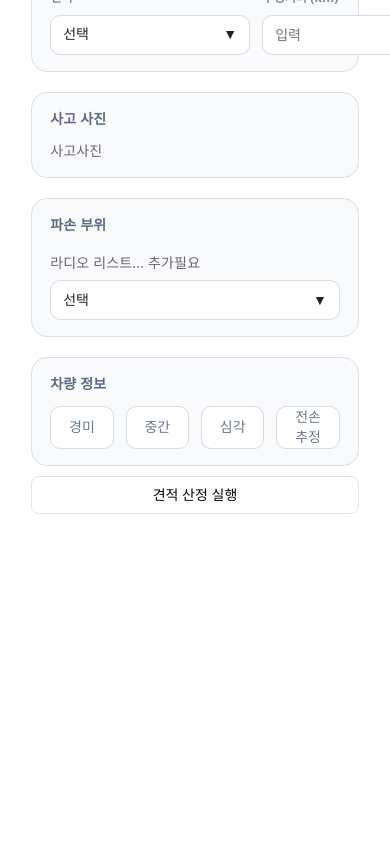
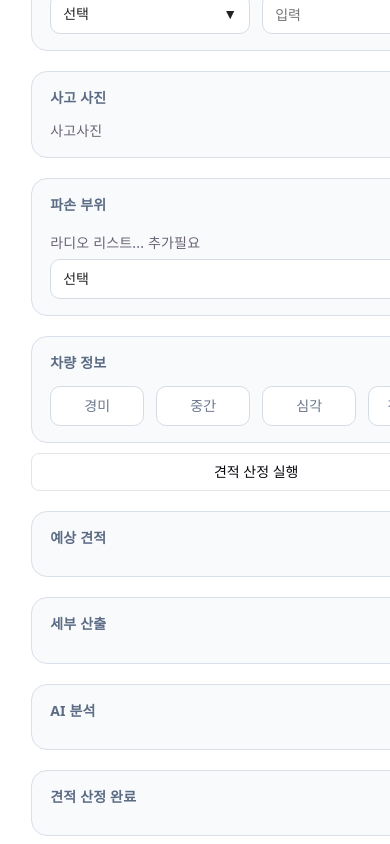
Before and after one commit to munjung/mvp-fe, a React (Vite) app: page /cards/1 in a window 390 px wide. Shown: the part 799-1643 px from the top of the page. Before the commit the page ends 1321 px from the top, so only its background shows below. Built offline with nearby package versions, Linux system fonts and the light colour scheme.

Commit message:
탭 분할

```diff
--- a/src/components/tabs/EstimateTab.tsx
+++ b/src/components/tabs/EstimateTab.tsx
@@ -10,6 +10,7 @@ import {
   BaseInput,
   BaseSection,
   BaseFormField,
+  BaseTextarea
 } from '@components/common'
 
 interface Props {
@@ -69,7 +70,10 @@ function EstimateTab({ card, selectedValue, onSelectChange }: Props) {
       />
       {/* TODO: 견적 산정 기능 구현 */}
 
-      <BaseSection className="mt-20" title="차량 정보">
+      <div className="estimate-layout mt-20">
+        {/* 좌측: 입력 폼 */}
+        <div className="estimate-layout__left">
+          <BaseSection title="차량 정보">
             {/* 차량 타입 */}
             <BaseRadio options={radioOptions} value={radioVal} onChange={handleRadioChange} />
 
@@ -105,6 +109,7 @@ function EstimateTab({ card, selectedValue, onSelectChange }: Props) {
           <BaseSection className="mt-20" title="사고 사진">
             <p>사고사진</p>
           </BaseSection>
+
           <BaseSection className="mt-20" title="파손 부위">
             <BaseFormField className="w100">
               <p>라디오 리스트... 추가필요</p>
@@ -119,6 +124,24 @@ function EstimateTab({ card, selectedValue, onSelectChange }: Props) {
           <BaseButton className="mt-10 w100" onClick={() => console.log('클릭')}>
             견적 산정 실행
           </BaseButton>
+        </div>
+
+        {/* 우측: 결과 textarea */}
+        <div className="estimate-layout__right">
+          <BaseSection title="예상 견적">
+            <p></p>
+          </BaseSection>
+          <BaseSection className="mt-20" title="세부 산출">
+            <p></p>
+          </BaseSection>
+          <BaseSection className="mt-20" title="AI 분석">
+            <p></p>
+          </BaseSection>
+          <BaseSection className="mt-20" title="견적 산정 완료">
+            <p></p>
+          </BaseSection>
+        </div>
+      </div>
     </section>
   )
 }
--- a/src/styles/tab.css
+++ b/src/styles/tab.css
@@ -57,6 +57,34 @@
   /* color / background / border는 tabType별로 inline style로 주입 */
 }
 
+/* EstimateTab 좌우 분할 레이아웃 */
+.estimate-layout {
+  display: grid;
+  grid-template-columns: 1fr 1fr;
+  gap: 20px;
+  align-items: start;
+}
+
+.estimate-layout__right {
+  position: sticky;
+  top: 20px;
+}
+
+.estimate-layout__textarea {
+  min-height: 600px;
+  resize: none;
+}
+
+@media (max-width: 900px) {
+  .estimate-layout {
+    grid-template-columns: 1fr;
+  }
+
+  .estimate-layout__right {
+    position: static;
+  }
+}
+
 @media (prefers-color-scheme: dark) {
   .tab-badge {
     background: #1f2028;
```
Lines whose indentation alone changed are shown as unchanged.
